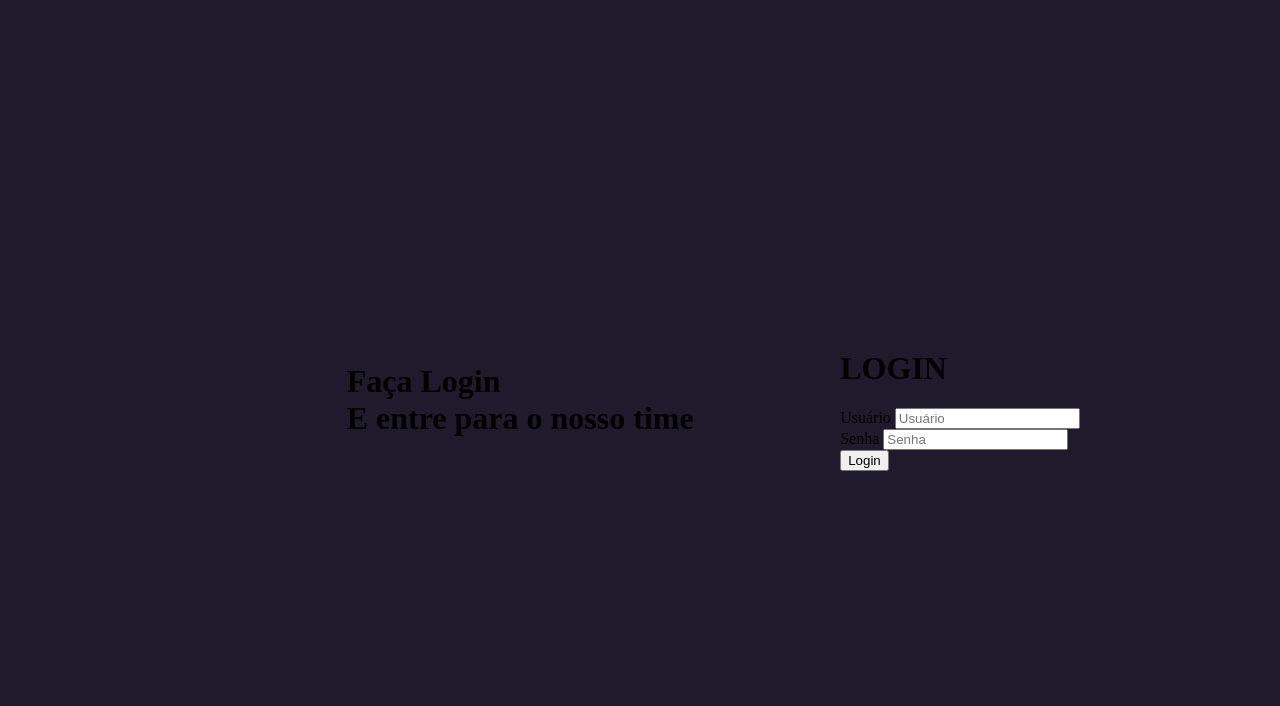
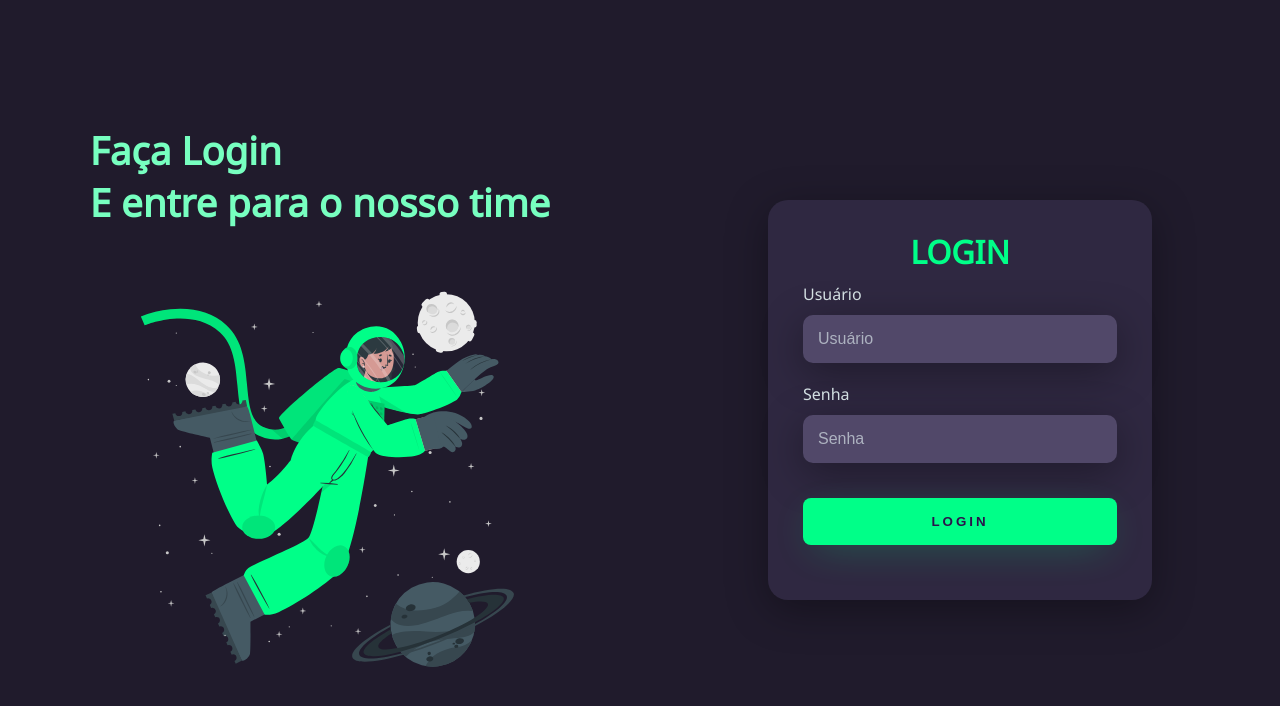
Before and after one commit to lucasvlviana/tela-de-login-dark, a plain HTML site: page index.html in a window 1280 px wide. Drawn offline with Linux system fonts and the light colour scheme.

Commit message:
tela de login finalizada

```diff
--- a/css/style.css
+++ b/css/style.css
@@ -1,8 +1,14 @@
-body{
+@import url('https://fonts.googleapis.com/css2?family=Noto+Sans&display=swap');
+
+body {
     margin: 0;
+    font-family: 'Noto Sans', sans-serif;
 }
 
-.main-login{
+body * {
+    box-sizing: border-box;
+}
+.main-login {
     width: 100vw;
     height: 100vh;
     background: #201b2c;
@@ -11,10 +17,123 @@ body{
     align-items: center;
 }
 
-.left-login{
+.left-login {
+    width: 50vw;
+    height: 100vh;
+    display: flex;
+    justify-content: center;
+    align-items: center;
+    flex-direction: column;
+}
+
+.left-login>h1 {
+    font-size: 3vw;
+    color: #77ffc0;
+}
+
+.left-login-image {
+    width: 35vw;
+}
+
+.right-login {
     width: 50vw;
     height: 100vh;
     display: flex;
     justify-content: center;
     align-items: center;
 }
+
+.card-login {
+    width: 60%;
+    display: flex;
+    justify-content: center;
+    align-items: center;
+    flex-direction: column;
+    padding: 30px 35px;
+    background: #2f2841;
+    border-radius: 20px;
+    box-shadow: 0px 10px 40px #00000056;
+}
+
+.card-login>h1 {
+    color: #00ff88;
+    font-weight: 800;
+    margin: 0;
+}
+
+.textfield {
+    width: 100%;
+    display: flex;
+    flex-direction: column;
+    align-items: flex-start;
+    justify-content: center;
+    margin: 10px 0px;
+}
+
+.textfield>input {
+    width: 100%;
+    border: none;
+    border-radius: 10px;
+    padding: 15px;
+    background: #514869;
+    color: #f0ffffde;
+    font-size: 12pt;
+    box-shadow: 0px 10px 40px #00000056;
+    outline: none;
+    box-sizing: border-box;
+}
+
+.textfield>label {
+    color: #f0ffffde;
+    margin-bottom: 10px;
+}
+
+.textfield>input::placeholder {
+    color: #f0ffff94;
+}
+
+.btn-login {
+    width: 100%;
+    padding: 16px 0px;
+    margin: 25px;
+    border: none;
+    border-radius: 8px;
+    outline: none;
+    text-transform: uppercase;
+    font-weight: 800;
+    letter-spacing: 3px;
+    color: #2b134b;
+    background: #00ff88;
+    cursor: pointer;
+    box-shadow: 0px 10px 40px -12px #00ff8052;
+}
+
+@media only screen and (max-width: 950px) {
+    .card-login{
+        width: 85%;
+    }
+}
+
+@media only screen and (max-width: 600px) {
+    .main-login{
+        flex-direction: column;
+    }
+    .left-login>h1{
+        display: none;
+    }
+    .left-login{
+       width: 100%;
+       height: auto;
+    }
+    .right-login{
+        width: 100%;
+        height: auto;
+    }
+
+    .left-login-image{
+        width: 50vw;
+    }
+    .card-login{
+        width: 90%;
+    }
+}
--- a/index.html
+++ b/index.html
@@ -13,6 +13,7 @@
     <div class="main-login">
         <div class="left-login">
             <h1>Faça Login<br>E entre para o nosso time</h1>
+            <img src="astronauta.svg" class="left-login-image" alt="Astronauta animação"></img>
         </div>
         <div class="right-login">
             <div class="card-login">
```
Also changed, not shown: astronauta.svg (added).
